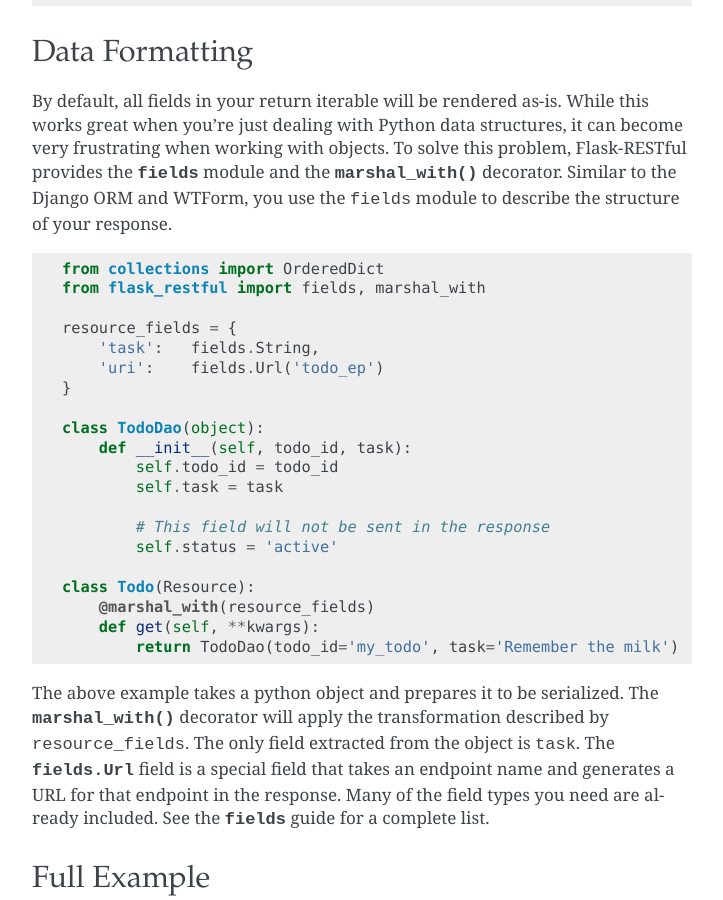
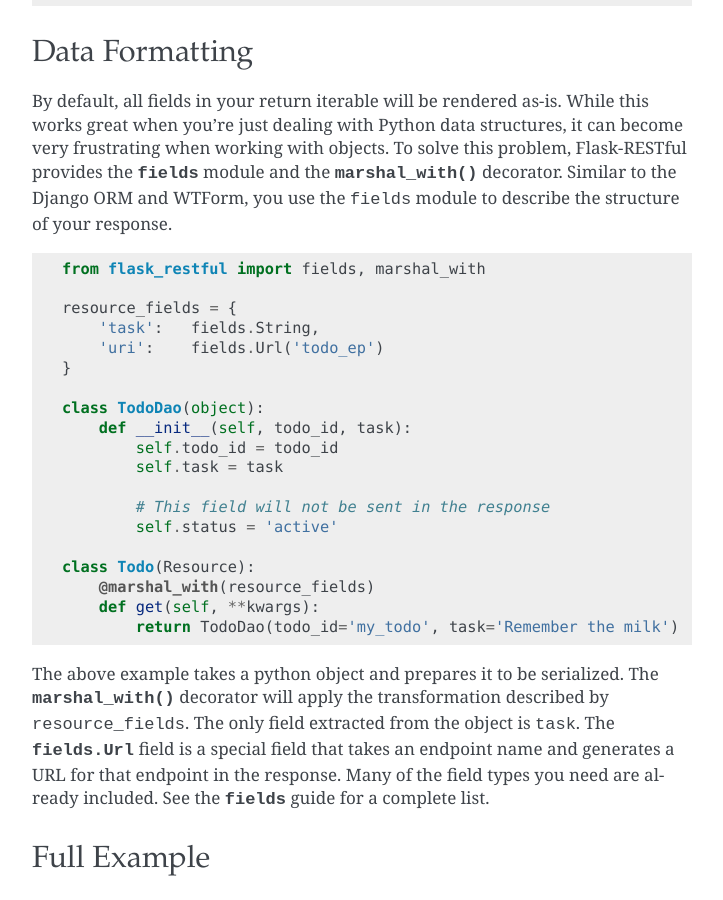
Before and after one commit to HungryCrawler019/flask-RESTful-api, a Sphinx documentation site: the page built from docs/quickstart.rst, in a window 1280 px wide and 900 px high, scrolled down 3828 px. Shown: the whole window, without its empty margins (388-1111 px from the left). Built offline with Sphinx 7.4.7, drawn with Linux system fonts in a browser that asks for light colours.

Commit message:
delete unused import from quickstart (#709)

```diff
--- a/docs/quickstart.rst
+++ b/docs/quickstart.rst
@@ -190,7 +190,6 @@ problem, Flask-RESTful provides the :class:`fields` module and the
 :meth:`marshal_with` decorator. Similar to the Django ORM and WTForm, you
 use the ``fields`` module to describe the structure of your response. ::
 
-    from collections import OrderedDict
     from flask_restful import fields, marshal_with
 
     resource_fields = {
```
